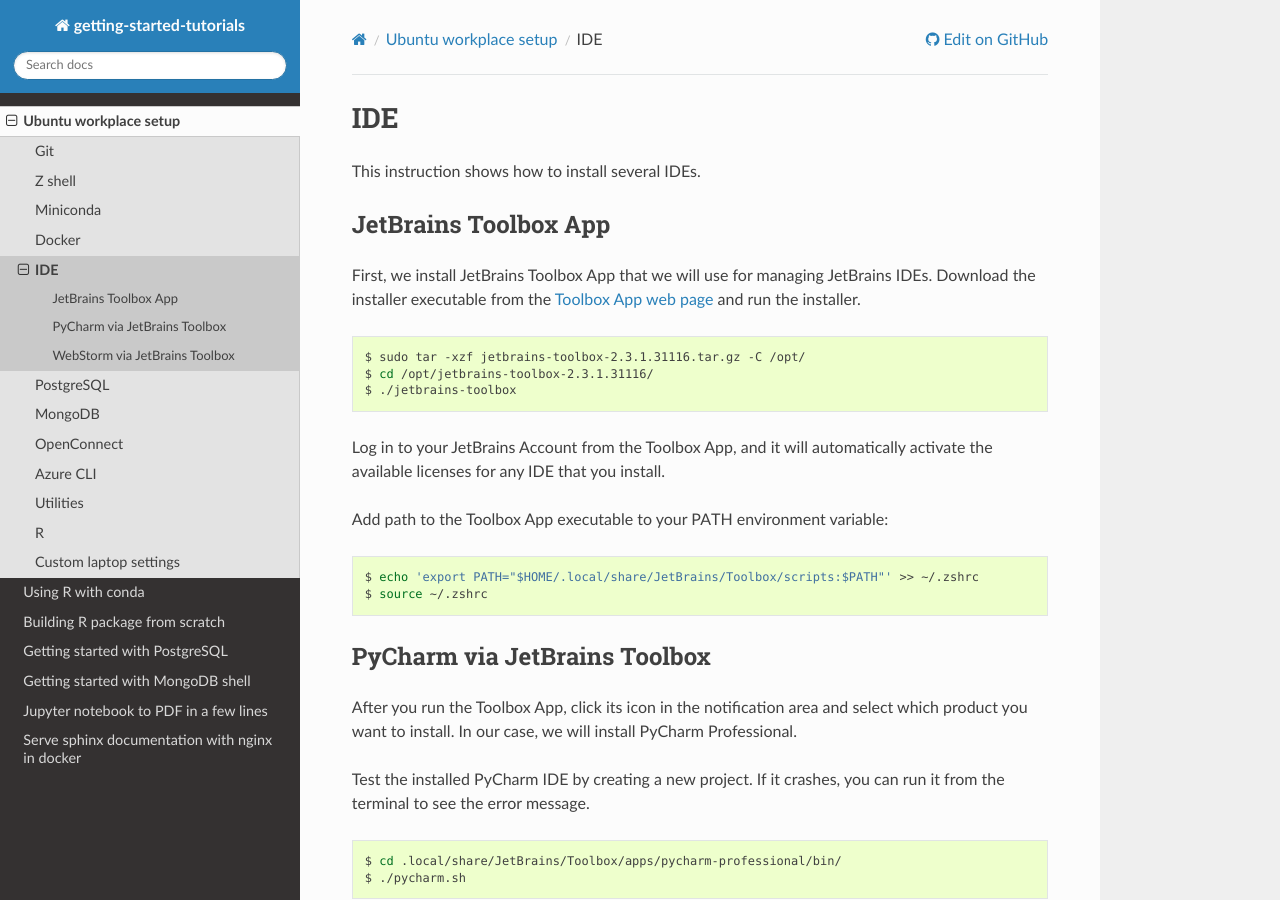
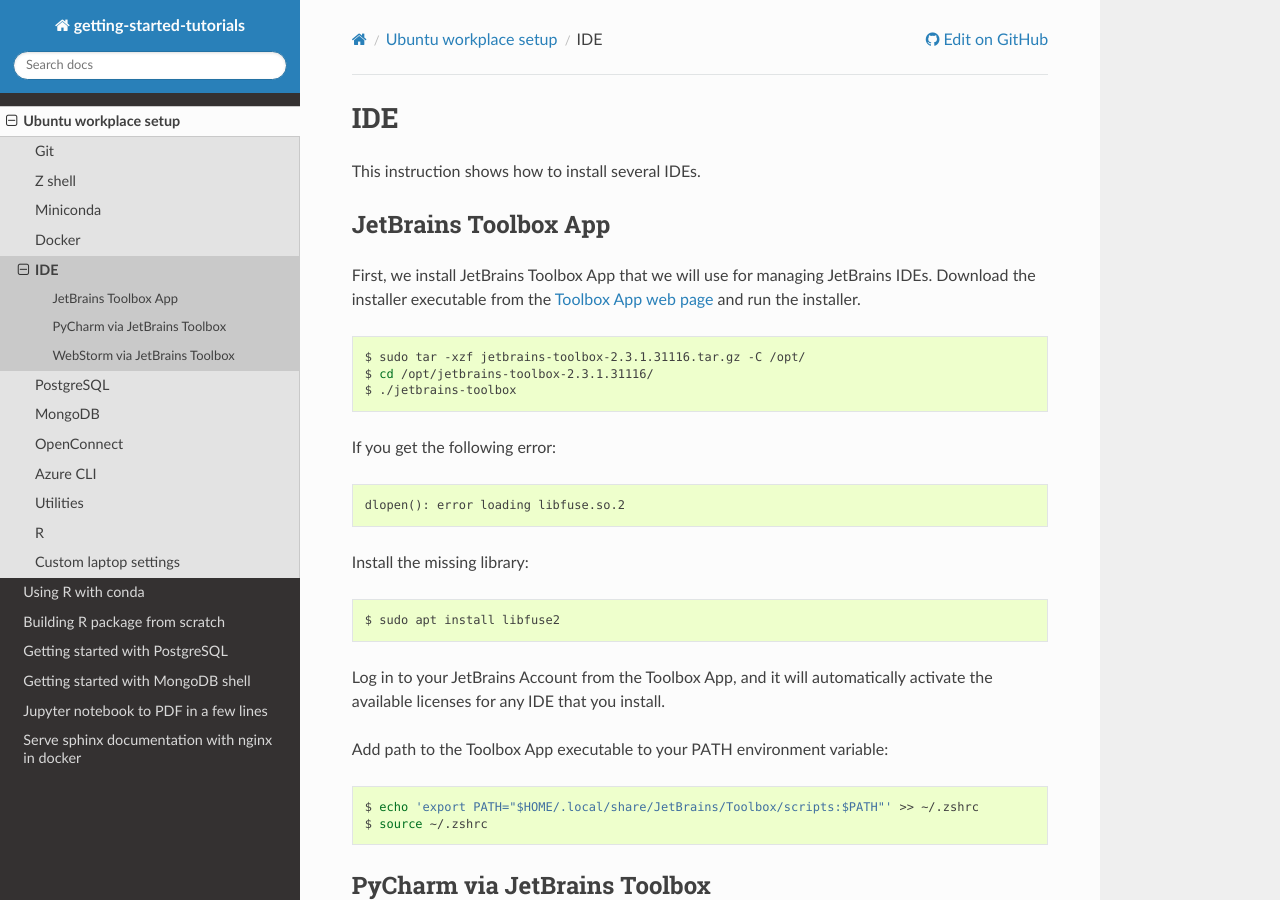
Before and after one commit to viktorsapozhok/getting-started-tutorials, a Sphinx documentation site: the page built from docs/source/workplace/ide.rst, in a window 1280 px wide and 900 px high. Built offline with Sphinx 7.4.7 and the Read the Docs theme 3.1.0, drawn with Linux system fonts in a browser that asks for light colours.

Commit message:
updated ide docs

```diff
--- a/docs/source/workplace/ide.rst
+++ b/docs/source/workplace/ide.rst
@@ -15,6 +15,18 @@ and run the installer.
     $ sudo tar -xzf jetbrains-toolbox-2.3.1.31116.tar.gz -C /opt/
     $ cd /opt/jetbrains-toolbox-2.3.1.31116/
     $ ./jetbrains-toolbox
+
+If you get the following error:
+
+.. code-block:: text
+
+    dlopen(): error loading libfuse.so.2
+
+Install the missing library:
+
+.. code-block:: bash
+
+    $ sudo apt install libfuse2
 
 Log in to your JetBrains Account from the Toolbox App, and it will automatically activate the available
 licenses for any IDE that you install.
```
